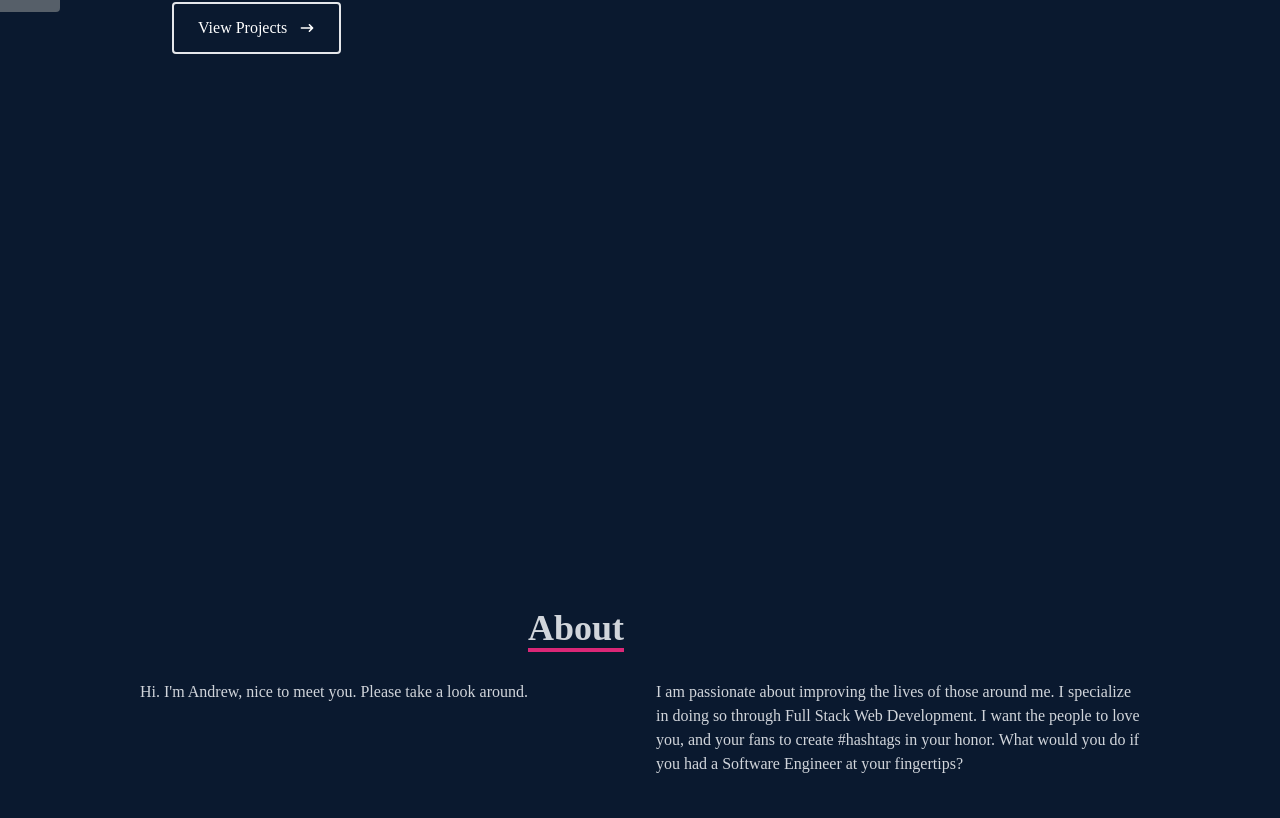
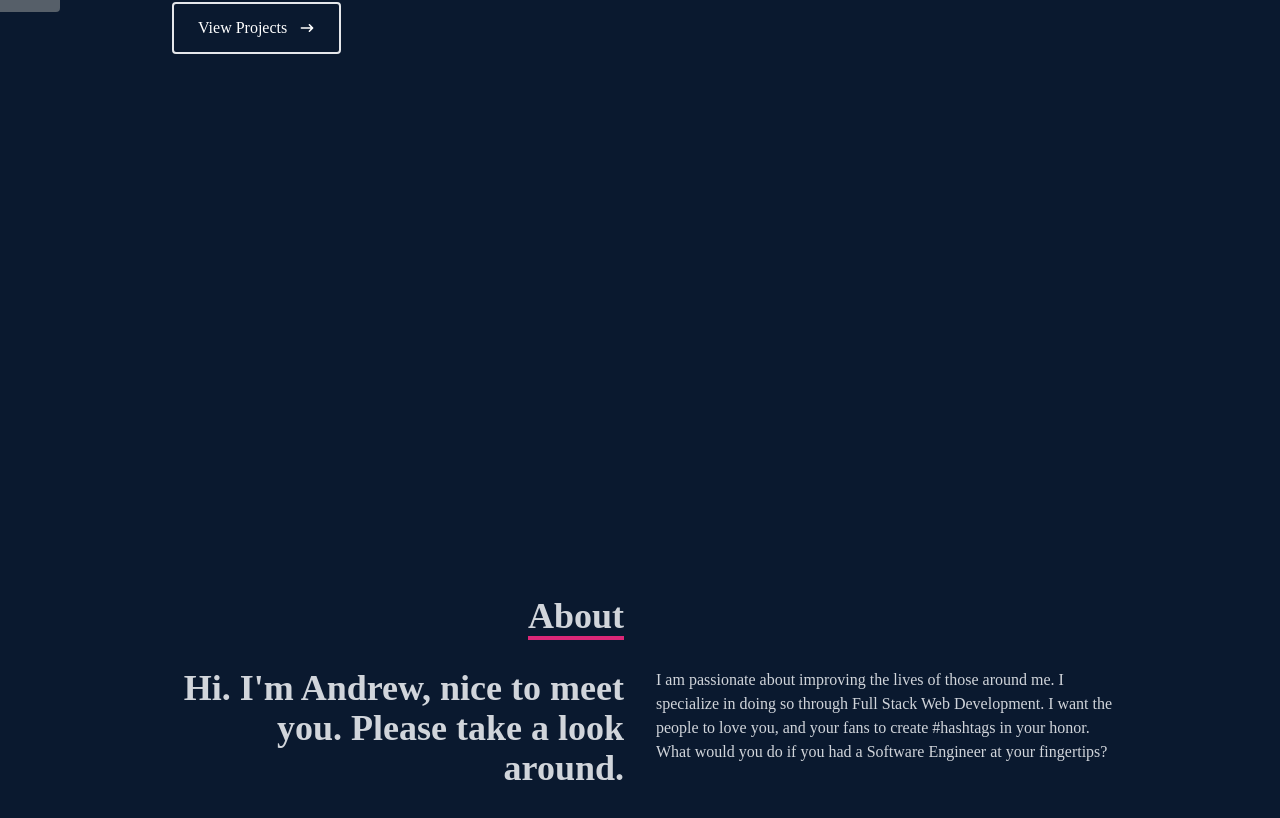
Before and after one commit to andrewgomez1992/portfolio-react, a React (Create React App) app: page / in a window 1280 px wide. Shown: the part 508-1326 px from the top of the page. Built offline with nearby package versions, Linux system fonts and the light colour scheme; the HTML template or start-up script is replaced by a standard one.

Commit message:
skills component added

```diff
--- a/src/components/About.jsx
+++ b/src/components/About.jsx
@@ -12,8 +12,8 @@
 
                 </div>
                 </div>
-                <div className='max-w-[1000px] w-full grid grid-cols-2 gap-8'>
-                    <div>
+                <div className='max-w-[1000px] w-full grid sm:grid-cols-2 gap-8 px-4'>
+                    <div className='sm:text-right text-4xl font-bold '>
                         <p>Hi. I'm Andrew, nice to meet you. Please take a look around.</p>
                     </div>
                     <div>
--- /dev/null
+++ b/src/components/Skills.jsx
@@ -0,0 +1,9 @@
+import React from 'react'
+
+const Skills = () => {
+  return (
+    <div>Skills</div>
+  )
+}
+
+export default Skills
```
